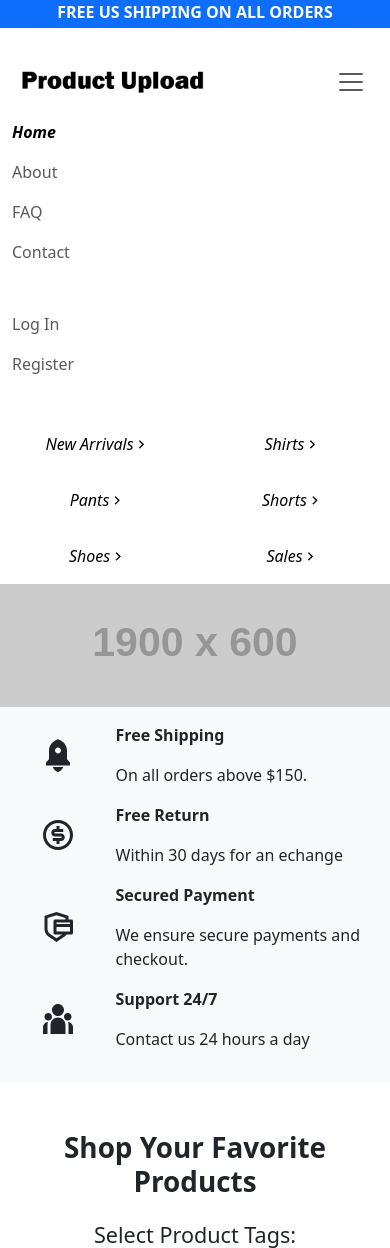
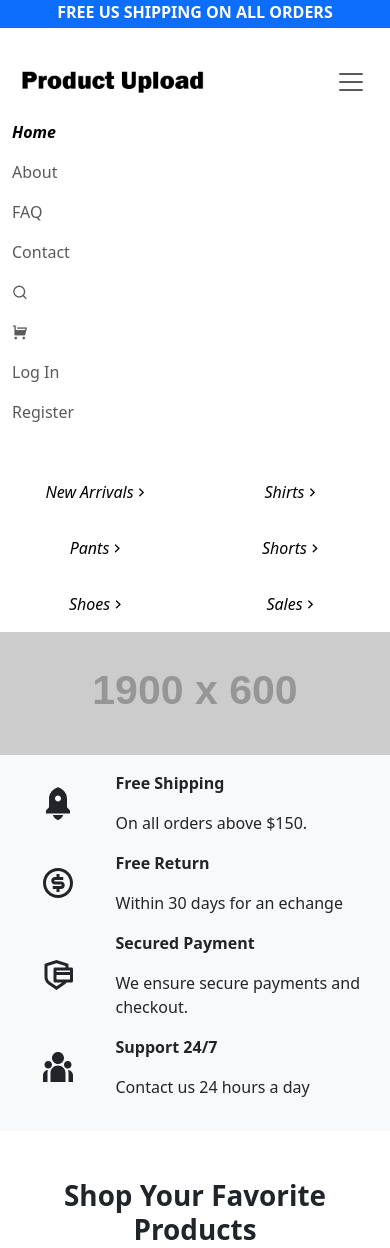
Before and after one commit to Zwill1/PHP-PRODUCT-UPLOAD-V2, a PHP site: page /PHP-PRODUCT-UPLOAD-v2/index.php in a window 390 px wide, after a click that opens the changed part. Shown: the top 1248 px of the page. Run offline with PHP 8.4, Linux system fonts and the light colour scheme; grey boxes labelled with a size stand in for pictures from a placeholder-image service; data that the repository does not hold is empty; some libraries are stand-ins or nearby versions.

Commit message:
removing old icons and added new icons to project to display it

```diff
--- a/assets/nav.php
+++ b/assets/nav.php
@@ -5,18 +5,38 @@ $GLOBAL_URL = $_SERVER['REQUEST_URI'];
 <?php //echo $GLOBAL_URL ?>
 <?php //print ($_SERVER['REQUEST_URI'] == $GLOBAL_URL) ? 'active' : '' ?>
 
-<div class="sticky-top">
+<!-- Desktop menu -->
+
+<div class="sticky-top d-none d-lg-block">
   <?php include 'top-header.php' ?>
   <nav class="navbar navbar-expand-lg bg-white py-4">
     <div class="container-fluid">
       <a class="navbar-brand fw-bold" href="http://localhost/PHP-PRODUCT-UPLOAD-v2/">
         <img src="http://localhost/PHP-PRODUCT-UPLOAD-v2/assets/product-upload-logo.png" width="200px" alt="Product Upload logo" />
       </a>
-      <button class="navbar-toggler border border-0" type="button" data-bs-toggle="collapse" data-bs-target="#navbarText" aria-controls="navbarText" aria-expanded="false" aria-label="Toggle navigation">
+      <button class="navbar-toggler border border-0" type="button" data-bs-toggle="collapse" data-bs-target="#navbarMobile" aria-controls="navbarText" aria-expanded="false" aria-label="Toggle navigation">
         <span class="navbar-toggler-icon"></span>
       </button>
       <div class="collapse navbar-collapse" id="navbarText">
+        <ul class="navbar-nav mb-2 mb-lg-0 mx-auto">
+          <li class="nav-item">
+            <a class="nav-link <?php echo ($_SERVER['REQUEST_URI'] == $GLOBAL_URL) ? 'active' : '' ?>" aria-current="page" href="http://localhost/PHP-PRODUCT-UPLOAD-v2/">Home</a>
+          </li>
+          <li class="nav-item">
+            <a class="nav-link" aria-current="page" href="#">About</a>
+          </li>
+          <li class="nav-item">
+            <a class="nav-link" aria-current="page" href="#">FAQ</a>
+          </li>
+          <li class="nav-item">
+            <a class="nav-link" aria-current="page" href="#">Contact</a>
+          </li>
+        </ul>
+      </div>
+
+      <div class="d-none d-lg-block" id="navbarText">
         <ul class="navbar-nav mb-2 mb-lg-0 ms-auto">
+
           <?php
             // Check if local storage has a specific value
             echo '<script>';
@@ -30,22 +50,10 @@ $GLOBAL_URL = $_SERVER['REQUEST_URI'];
           ?>
 
           <li class="nav-item">
-            <a class="nav-link <?php echo ($_SERVER['REQUEST_URI'] == $GLOBAL_URL) ? 'active' : '' ?>" aria-current="page" href="http://localhost/PHP-PRODUCT-UPLOAD-v2/">Home</a>
+            <a class="nav-link" aria-current="page" href="#"><i class="ri-search-line"></i></a>
           </li>
           <li class="nav-item">
-            <a class="nav-link" aria-current="page" href="#">About</a>
-          </li>
-          <li class="nav-item">
-            <a class="nav-link" aria-current="page" href="#">FAQ</a>
-          </li>
-          <li class="nav-item">
-            <a class="nav-link" aria-current="page" href="#">Contact</a>
-          </li>
-          <li class="nav-item">
-            <a class="nav-link" aria-current="page" href="#"><i class="fa-solid fa-magnifying-glass"></i></a>
-          </li>
-          <li class="nav-item">
-            <a class="nav-link" aria-current="page" href="#"><i class="fa-solid fa-cart-shopping"></i></a>
+            <a class="nav-link" aria-current="page" href="#"><i class="ri-shopping-cart-fill"></i></a>
           </li>
 
           <?php
@@ -61,8 +69,101 @@ $GLOBAL_URL = $_SERVER['REQUEST_URI'];
           ?>
         </ul>
       </div>
+
+
     </div>
   </nav>
   <?php include 'products-page-tags.php' ?>
   <!-- -->
 </div>
+
+
+<!-- Mobile menu -->
+
+<div class="sticky-top d-block d-lg-none">
+  <?php include 'top-header.php' ?>
+  <nav class="navbar navbar-expand-lg bg-white py-4">
+    <div class="container-fluid">
+      <a class="navbar-brand fw-bold" href="http://localhost/PHP-PRODUCT-UPLOAD-v2/">
+        <img src="http://localhost/PHP-PRODUCT-UPLOAD-v2/assets/product-upload-logo.png" width="200px" alt="Product Upload logo" />
+      </a>
+      <button class="navbar-toggler border border-0" type="button" data-bs-toggle="collapse" data-bs-target="#navbarMobile" aria-controls="navbarText" aria-expanded="false" aria-label="Toggle navigation">
+        <span class="navbar-toggler-icon"></span>
+      </button>
+      <!-- START Mobile Nav -->
+      <div class="collapse navbar-collapse" id="navbarMobile">
+        <ul class="navbar-nav mb-2 mb-lg-0 mx-auto">
+          <li class="nav-item">
+            <a class="nav-link <?php echo ($_SERVER['REQUEST_URI'] == $GLOBAL_URL) ? 'active' : '' ?>" aria-current="page" href="http://localhost/PHP-PRODUCT-UPLOAD-v2/">Home</a>
+          </li>
+          <li class="nav-item">
+            <a class="nav-link" aria-current="page" href="#">About</a>
+          </li>
+          <li class="nav-item">
+            <a class="nav-link" aria-current="page" href="#">FAQ</a>
+          </li>
+          <li class="nav-item">
+            <a class="nav-link" aria-current="page" href="#">Contact</a>
+          </li>
+          <?php
+            // Check if local storage has a specific value
+            echo '<script>';
+            echo 'var username = localStorage.getItem("username");';
+            echo 'if (username) {';
+            echo '    document.write("<li class=\'nav-item\'><a class=\'nav-link fw-bold text-primary\' aria-current=\'page\' href=\'http://localhost/PHP-PRODUCT-UPLOAD-v2/admin/account.php\'>Welcome " + username + "</a></li>");';
+            echo '} else {';
+            echo '    document.write("");';
+            echo '}';
+            echo '</script>';
+          ?>
+          <li class="nav-item">
+            <a class="nav-link" aria-current="page" href="#"><i class="ri-search-line"></i></a>
+          </li>
+          <li class="nav-item">
+            <a class="nav-link" aria-current="page" href="#"><i class="ri-shopping-cart-fill"></i></a>
+          </li>
+          <?php
+            // Check if local storage has a specific value
+            echo '<script>';
+            echo 'var username = localStorage.getItem("username");';
+            echo 'if (username) {';
+            echo '    document.write("<li class=\'nav-item\'><a class=\'nav-link\' href=\'http://localhost/PHP-PRODUCT-UPLOAD-v2/admin/account.php\'>Account</a></li><li class=\'nav-item\'><a class=\'nav-link\' href=\'http://localhost/PHP-PRODUCT-UPLOAD-v2/db/logout.php\'>Log Out</a></li>");';
+            echo '} else {';
+            echo '    document.write("<li class=\'nav-item\'><a class=\'nav-link\' href=\'http://localhost/PHP-PRODUCT-UPLOAD-v2/db/login.php\'>Log In</a></li><li class=\'nav-item\'><a class=\'nav-link\' href=\'http://localhost/PHP-PRODUCT-UPLOAD-v2/db/register.php\'>Register</a></li>");';
+            echo '}';
+            echo '</script>';
+          ?>
+        </ul>
+      </div>
+      <!-- END Mobile Nav -->
+
+      <div class="d-none d-lg-block" id="navbarText">
+        <ul class="navbar-nav mb-2 mb-lg-0 ms-auto">
+
+          <li class="nav-item">
+            <a class="nav-link" aria-current="page" href="#"><i class="ri-search-line"></i></a>
+          </li>
+          <li class="nav-item">
+            <a class="nav-link" aria-current="page" href="#"><i class="ri-shopping-cart-fill"></i></a>
+          </li>
+
+          <?php
+            // Check if local storage has a specific value
+            echo '<script>';
+            echo 'var username = localStorage.getItem("username");';
+            echo 'if (username) {';
+            echo '    document.write("<li class=\'nav-item\'><a class=\'nav-link\' href=\'http://localhost/PHP-PRODUCT-UPLOAD-v2/admin/account.php\'>Account</a></li><li class=\'nav-item\'><a class=\'nav-link\' href=\'http://localhost/PHP-PRODUCT-UPLOAD-v2/db/logout.php\'>Log Out</a></li>");';
+            echo '} else {';
+            echo '    document.write("<li class=\'nav-item\'><a class=\'nav-link\' href=\'http://localhost/PHP-PRODUCT-UPLOAD-v2/db/login.php\'>Log In</a></li><li class=\'nav-item\'><a class=\'nav-link\' href=\'http://localhost/PHP-PRODUCT-UPLOAD-v2/db/register.php\'>Register</a></li>");';
+            echo '}';
+            echo '</script>';
+          ?>
+        </ul>
+      </div>
+
+
+    </div>
+  </nav>
+  <?php include 'products-page-tags.php' ?>
+  <!-- -->
+</div>
```
